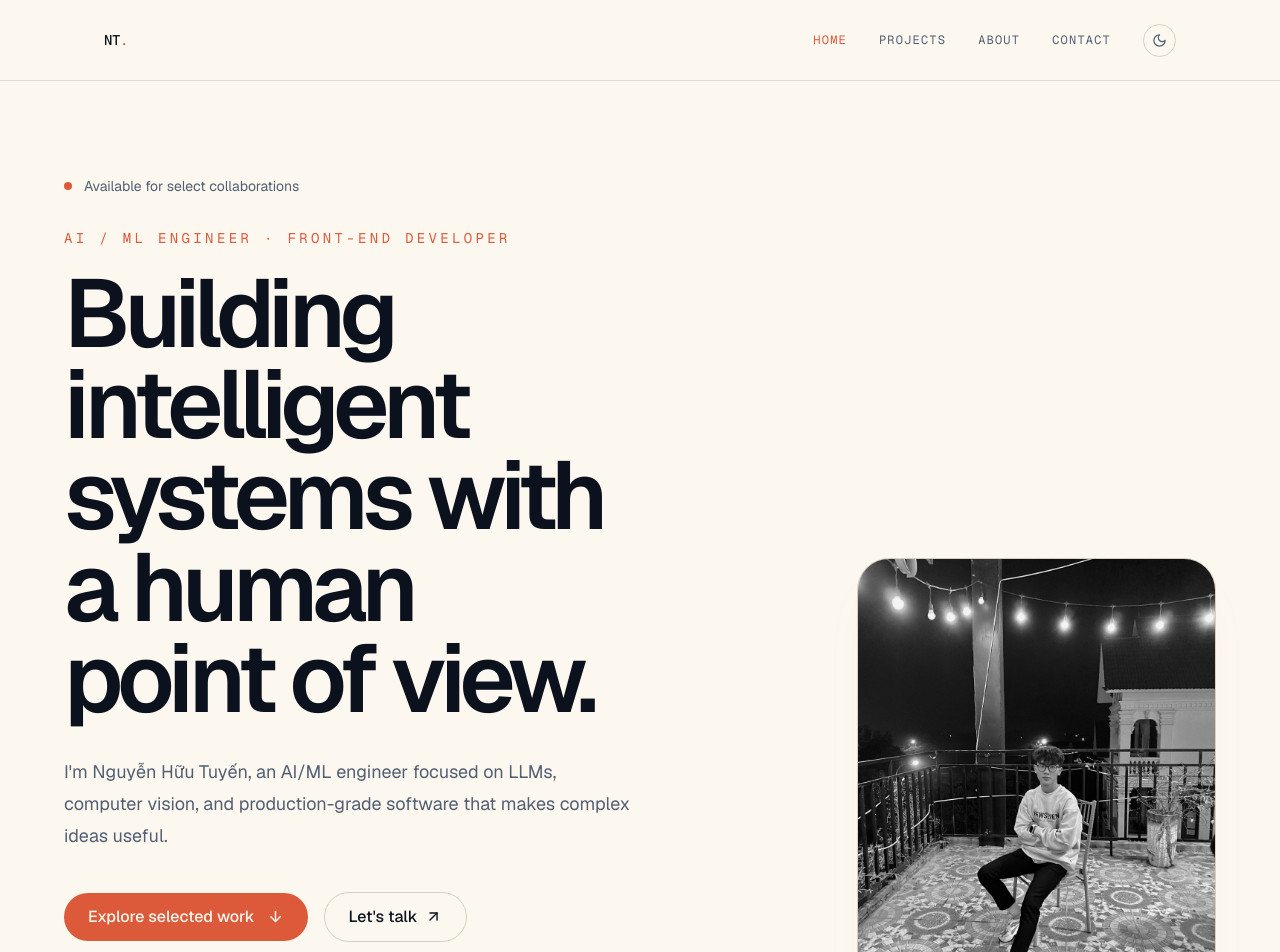
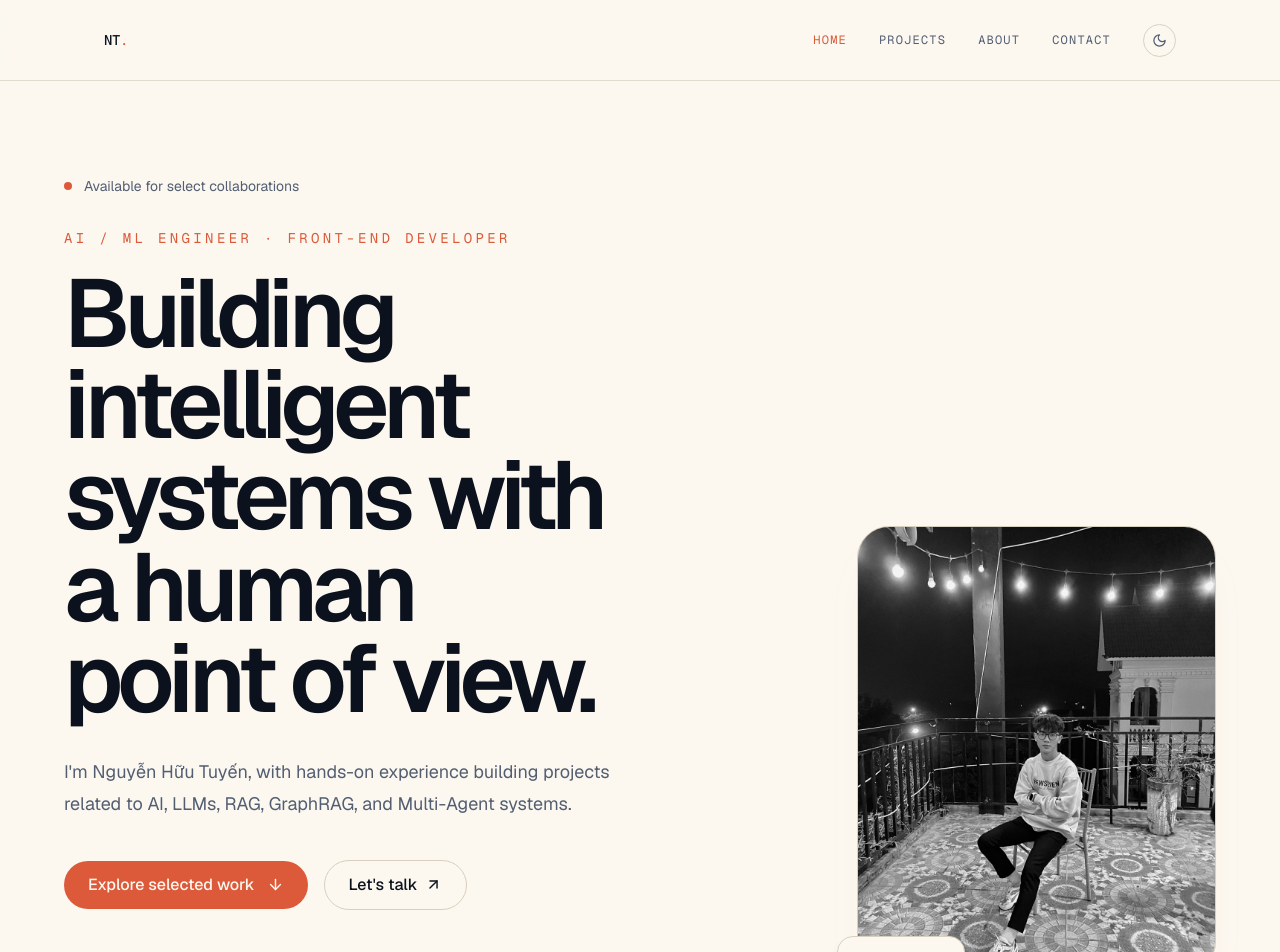
Before and after one commit to huutuyen0508/portfolio-huutuyen, a Next.js app: page / in a window 1280 px wide. Shown: the top 952 px of the page. Built offline with nearby package versions, Linux system fonts and the light colour scheme.

Commit message:
feat: update hero section content and contact link\n\nUpdated hero section text and changed contact link to "#contact"

```diff
--- a/components/hero-section.tsx
+++ b/components/hero-section.tsx
@@ -15,13 +15,13 @@ export function HeroSection() {
             Building intelligent systems with a human point of view.
           </h1>
           <p className="mt-8 max-w-xl text-pretty text-lg leading-8 text-muted-foreground">
-            I&apos;m Nguyễn Hữu Tuyến, an AI/ML engineer focused on LLMs, computer vision, and production-grade software that makes complex ideas useful.
+            I&apos;m Nguyễn Hữu Tuyến, with hands-on experience building projects related to AI, LLMs, RAG, GraphRAG, and Multi-Agent systems.
           </p>
           <div className="mt-10 flex flex-wrap items-center gap-4">
             <a href="#projects" className="group inline-flex items-center gap-3 rounded-full bg-accent px-6 py-3 font-medium text-accent-foreground transition-transform hover:-translate-y-0.5">
               Explore selected work <ArrowDown size={17} className="transition-transform group-hover:translate-y-1" />
             </a>
-            <a href="mailto:nguyenhuutuyen@example.com" className="inline-flex items-center gap-2 rounded-full border border-border px-6 py-3 font-medium transition-colors hover:border-accent hover:text-accent">
+            <a href="#contact" className="inline-flex items-center gap-2 rounded-full border border-border px-6 py-3 font-medium transition-colors hover:border-accent hover:text-accent">
               Let&apos;s talk <ArrowUpRight size={17} />
             </a>
           </div>
```
